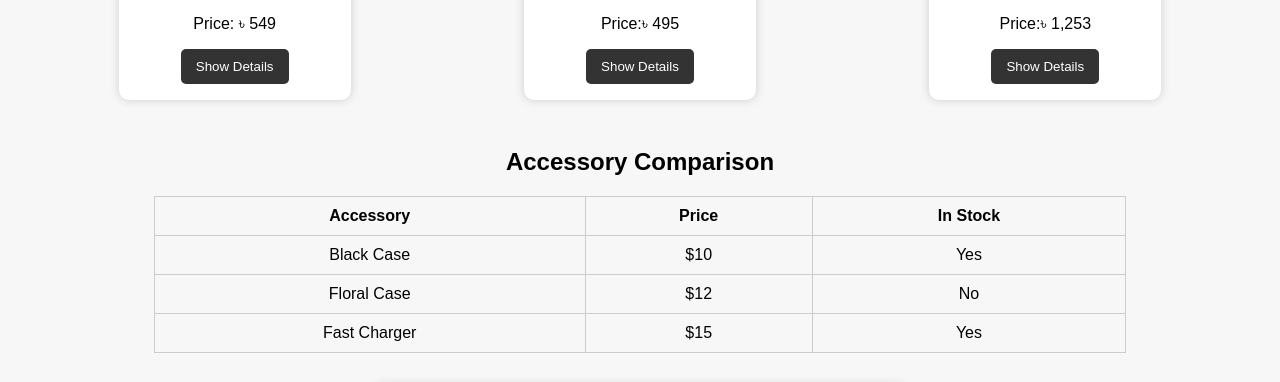
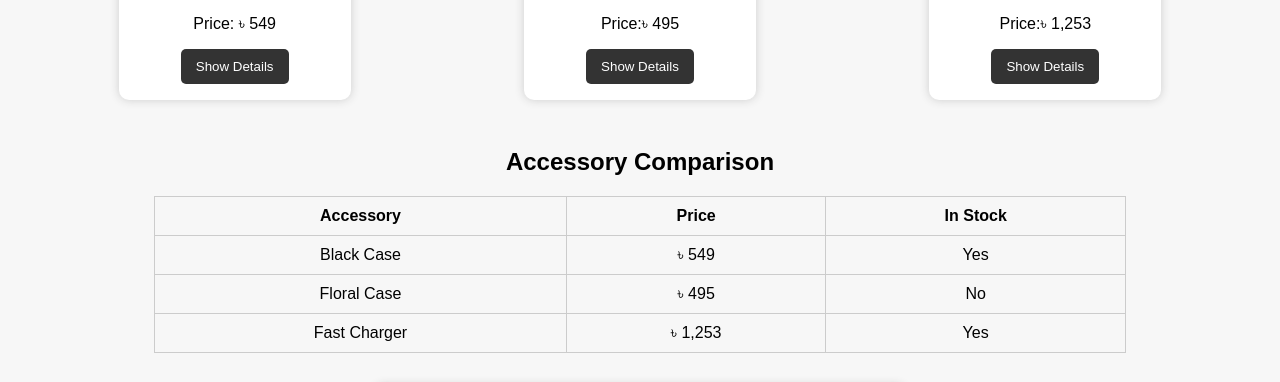
Before and after one commit to afsana-zaman/afsanas-project, a plain HTML site: page index.html in a window 1280 px wide. Shown: the part 374-756 px from the top of the page. Drawn offline with Linux system fonts and the light colour scheme.

Commit message:
Update index.html

```diff
--- a/index.html
+++ b/index.html
@@ -46,17 +46,17 @@
             </tr>
             <tr>
                 <td>Black Case</td>
-                <td>$10</td>
+                <td> ৳ 549</td>
                 <td>Yes</td>
             </tr>
             <tr>
                 <td>Floral Case</td>
-                <td>$12</td>
+                <td>৳ 495</td>
                 <td>No</td>
             </tr>
             <tr>
                 <td>Fast Charger</td>
-                <td>$15</td>
+                <td>৳ 1,253</td>
                 <td>Yes</td>
             </tr>
         </table>
```
